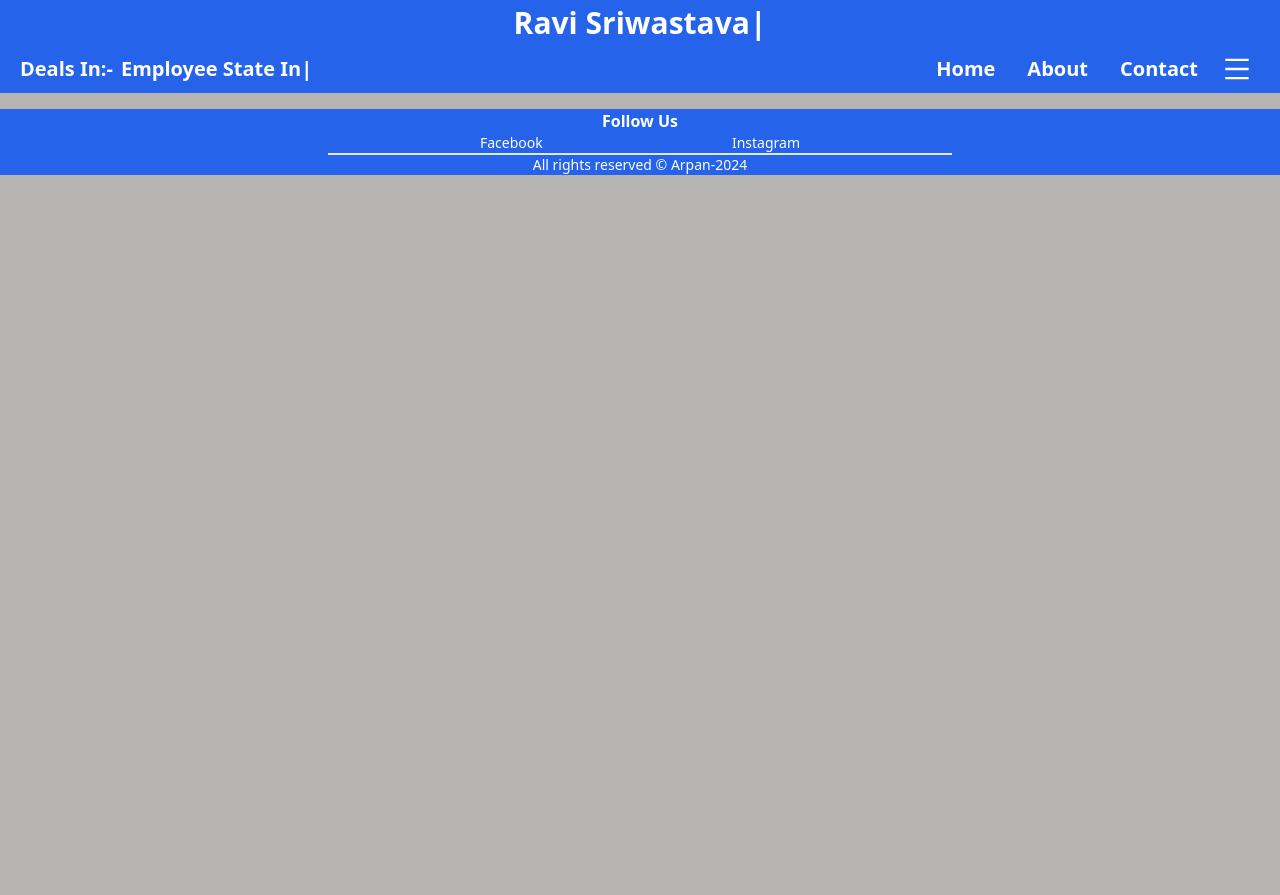
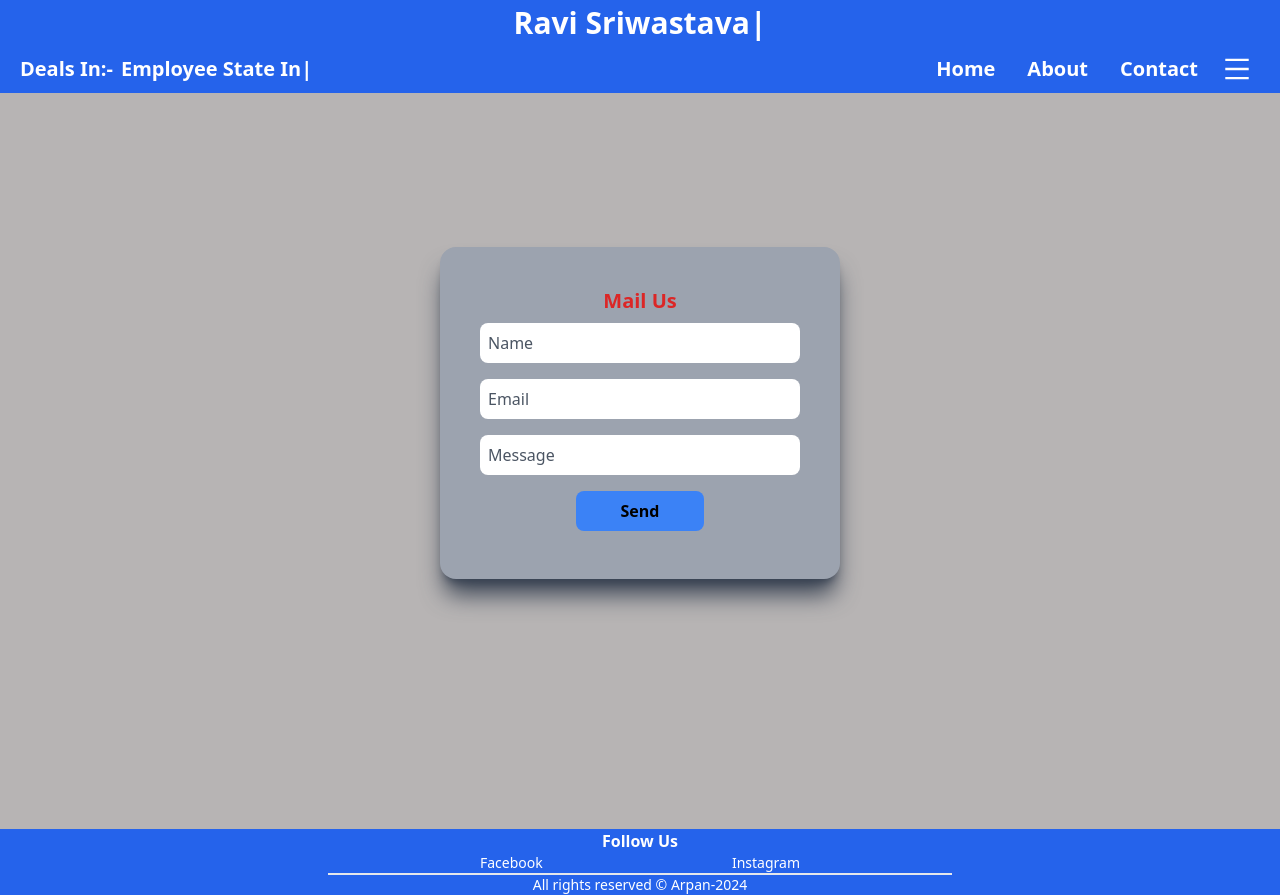
Before and after one commit to Arpan-9911/Rss, a React (Vite) app: page /mail in a window 1280 px wide. Before the commit the page ends 800 px from the top, so only its background shows below. Built offline with nearby package versions, Linux system fonts and the light colour scheme.

Commit message:
Contact And Mail

```diff
--- a/package.json
+++ b/package.json
@@ -12,9 +12,11 @@
   },
   "dependencies": {
     "@chakra-ui/react": "^2.8.2",
+    "@emailjs/browser": "^4.1.0",
     "@emotion/react": "^11.11.3",
     "@emotion/styled": "^11.11.0",
     "aos": "^2.3.4",
+    "axios": "^1.6.7",
     "react": "^18.2.0",
     "react-dom": "^18.2.0",
     "react-icons": "^5.0.1",
--- a/src/App.jsx
+++ b/src/App.jsx
@@ -4,6 +4,8 @@ import Navbar from './Pages/Navbar'
 import Home from './Pages/Home'
 import Footer from './Pages/Footer'
 import LoginPage from './Pages/LoginPage'
+import ContactPage from './Pages/ContactPage'
+import Mail from './Components/Contact/Mail'
 
 function App() {
 
@@ -13,6 +15,8 @@ function App() {
       <Routes>
         <Route path='/' element={<Home/>} />
         <Route path='/login' element={<LoginPage/>} />
+        <Route path='/contact' element={<ContactPage/>} />
+        <Route path='/mail' element={<Mail/>} />
       </Routes>
       <Footer/>
     </Router>
--- /dev/null
+++ b/src/Components/Contact/Contact.jsx
@@ -0,0 +1,32 @@
+import React from 'react'
+import { Link } from 'react-router-dom'
+
+const Contact = () => {
+  return (
+    <>
+      <div className="h-screen">
+        <h1 className="w-screen h-20 mdmax:h-fit text-center text-5xl mt-10 text-red-500 font-bold font-serif mb-10 mdmax:mb-0 mddmax:text-3xl">CONTACT US</h1>
+        <div className="w-screen flex flex-wrap items-center justify-center">
+          <div className="w-1/2 p-5 pl-10 text-xl text-center font-semibold mdsmax:w-fit xlmax:px-2 mdsmax:text-sm border-r-4 mdmax:border-r-0 mdmax:border-b-4">
+            <h1 className="my-1 text-2xl mdsmax:text-lg">Ravi Srivastava</h1>
+            <div className='my-1'><h1>F-190A, Nandgram, Ghaziabad,</h1><h1>UttarPradesh - 201003</h1></div>
+            <h1 className="my-1">9990295809</h1>
+            <h1 className="my-1">rssassociates01@gmail.com</h1>
+            <h1 className="my-1">Mon-Sat : 9:00 a.m. - 6:00 pm</h1>
+            <div className="flex items-center justify-evenly flex-wrap">
+              <h1 className="m-1 px-4 py-2 bg-red-400 text-center w-fit rounded-lg"><a href="tel:+91 9990295809">Call Us</a></h1>
+              <h1 className=" m-1 px-4 py-2 bg-green-400 text-center w-fit rounded-lg"><a href="https://wa.me/919990295809" target="_blank">Whatsapp Us</a></h1>
+              <Link to={"/mail"}  className=" m-1 px-4 py-2 bg-violet-400 text-center w-fit rounded-lg">Mail Us</Link>
+            </div>
+
+          </div>
+          <div className="w-1/3 min-w-72 mdmax:w-full p-5">
+            <iframe src="https://www.google.com/maps/embed?pb=!1m18!1m12!1m3!1d3500.0977175252383!2d77.40423947495881!3d28.68672338161869!2m3!1f0!2f0!3f0!3m2!1i1024!2i768!4f13.1!3m3!1m2!1s0x390cf05f53c2011b%3A0x1299dd14c28592!2sRSS%20ASSOCIATES!5e0!3m2!1sen!2sin!4v1705604196869!5m2!1sen!2sin" className="w-full h-60 border-4 border-black" allowfullscreen="" loading="lazy" referrerpolicy="no-referrer-when-downgrade"></iframe>
+          </div>
+        </div>
+      </div>
+    </>
+  )
+}
+
+export default Contact
--- /dev/null
+++ b/src/Components/Contact/Mail.jsx
@@ -0,0 +1,53 @@
+import React, { useRef, useState } from 'react'
+import emailjs from '@emailjs/browser';
+import { useNavigate } from 'react-router-dom';
+
+const Mail = () => {
+  const [name, setName] = useState('')
+  const [email, setEmail] = useState('')
+  const [message, setMessage] = useState('')
+
+  const handleSubmit = (e) => {
+    e.preventDefault();
+
+    const serviceID = 'service_vnx5e2n'
+    const templateID = 'template_7vr9ypp'
+    const publicKey = '6kq8W8hQw-Y7SmBfX'
+
+    const templateParams = {
+      name: name,
+      email: email,
+      message: message,
+    }
+
+    emailjs.send(serviceID, templateID, templateParams, publicKey)
+    .then((response) => {
+      alert("Mail Sent Successfully")
+      setName('')
+      setEmail('')
+      setMessage('')
+    })
+    .catch((error) => {
+      alert('Error Happened')
+    })
+  }
+
+  const navigate = useNavigate();
+  const EmailSent = () => {
+    navigate("/home")
+  }
+
+  return (
+    <div className="w-screen h-screen flex items-center justify-center -mt-20">
+      <form onSubmit={handleSubmit} className="flex flex-col rounded-2xl p-10 bg-gray-400 shadow-xl shadow-gray-700 mdmax:p-5">
+        <h1 className="m-auto text-xl text-red-600 font-bold">Mail Us</h1>
+        <input type="text" name="user_name" placeholder="Name" autoComplete='off' className="my-2 w-80 mdmax:w-48 h-10 rounded-lg p-2 placeholder:text-gray-600" value={name} onChange={(e) => setName(e.target.value)} />
+        <input type="email" name="user_email" placeholder='Email' autoComplete='off' className="my-2 w-80 mdmax:w-48 h-10 rounded-lg p-2 placeholder:text-gray-600" value={email} onChange={(e) => setEmail(e.target.value)} />
+        <textarea name="message" placeholder='Message' autoComplete='off' className="my-2 w-80 mdmax:w-48 h-10 rounded-lg p-2 resize-none placeholder:text-gray-600" value={message} onChange={(e) => setMessage(e.target.value)}/>
+        <input type="submit" value="Send" onClick={EmailSent} className="w-32 h-10 my-2 rounded-lg font-bold m-auto bg-blue-500 active:bg-blue-900 active:scale-110" />
+      </form>
+    </div>
+  )
+}
+
+export default Mail
--- a/src/Components/Home/HomeBody3.jsx
+++ b/src/Components/Home/HomeBody3.jsx
@@ -1,6 +1,20 @@
 import React, { useEffect } from 'react'
 import profile from '../../assets/userProfile.png'
+import { useNavigate } from 'react-router-dom'
+
 const HomeBody3 = () => {
+  const navigate = useNavigate();
+  const LoggedIn = () => {
+    const name = document.querySelector("#username").value
+    const pass = document.querySelector('#password').value
+    if (name == 'Ravi' && pass == 'Ravi@999'){
+      alert('Login Successful')
+      navigate("/dashboard")
+    }
+    else{
+      alert('Invalid Credentials')
+    }
+  }
   return (
     <div className="m-auto w-full h-52 mt-7">
       <form className="flex m-auto py-2 px-5 flex-col items-center w-fit justify-center rounded-2xl border-4" onLoad={"reset"}>
@@ -8,7 +22,7 @@ const HomeBody3 = () => {
         <input type="text" name="username" id="username" placeholder="Username" className="w-52 text-black outline-none rounded-lg px-2 py-1 mb-2" />
         <input type="password" name="password" id="password" placeholder="Password" className="w-52 text-black outline-none h-8 rounded-lg px-2 py-1 mb-2" />
         <div data-aos className="w-52 text-black h-8 rounded-lg flex justify-evenly">
-          <input type="submit" value="Login" className="w-16 bg-blue-500 text-white rounded-lg transition-all duration-300 active:scale-110 active:bg-blue-900"/>
+          <input type="submit" value="Login" id='login' onClick={LoggedIn} className="w-16 bg-blue-500 text-white rounded-lg transition-all duration-300 active:scale-110 active:bg-blue-900"/>
           <input type="reset" value="Reset" className="w-16 bg-red-500 text-white rounded-lg transition-all duration-300 active:scale-110 active:bg-red-900"/>
         </div>
       </form>
--- a/src/Components/Login/Login.jsx
+++ b/src/Components/Login/Login.jsx
@@ -1,16 +1,29 @@
 import React from 'react'
 import profile from '../../assets/userProfile.png'
+import { useNavigate } from 'react-router-dom'
 
 const Login = () => {
+  const navigate = useNavigate();
+  const LoggedIn = () => {
+    const name = document.querySelector("#username").value
+    const pass = document.querySelector('#password').value
+    if (name == 'Ravi' && pass == 'Ravi@999'){
+      alert('Login Successful')
+      navigate("/dashboard")
+    }
+    else{
+      alert('Invalid Credentials')
+    }
+  }
   return (
     <div className="w-screen h-screen flex items-center justify-center">
       <div>
         <form className="flex bg-gray-400 shadow-xl shadow-gray-600 -mt-20 p-10 flex-col items-center w-fit justify-center rounded-2xl" onLoad={"reset"}>
           <img src={profile} alt="Login" className="w-16 h-16 mb-4 text-white" />
-          <input type="text" name="username" id="username" placeholder="Username" className="w-52 text-black outline-none rounded-lg px-2 py-1 mb-2" />
-          <input type="password" name="password" id="password" placeholder="Password" className="w-52 text-black outline-none h-8 rounded-lg px-2 py-1 mb-5" />
+          <input type="text" name="username" id="username" required placeholder="Username" className="w-52 text-black outline-none rounded-lg px-2 py-1 mb-2" />
+          <input type="password" name="password" id="password" required placeholder="Password" className="w-52 text-black outline-none h-8 rounded-lg px-2 py-1 mb-5" />
           <div data-aos className="w-52 text-black h-8 rounded-lg flex justify-evenly">
-            <input type="submit" value="Login" className="w-16 bg-blue-500 text-white rounded-lg transition-all duration-300 active:scale-110 active:bg-blue-900"/>
+            <input type="submit" value="Login" id='login' onClick={LoggedIn} className="w-16 bg-blue-500 text-white rounded-lg transition-all duration-300 active:scale-110 active:bg-blue-900"/>
             <input type="reset" value="Reset" className="w-16 bg-red-500 text-white rounded-lg transition-all duration-300 active:scale-110 active:bg-red-900"/>
           </div>
         </form>
--- a/src/Components/Navbar/MobileNav.jsx
+++ b/src/Components/Navbar/MobileNav.jsx
@@ -60,7 +60,7 @@ const MobileNav = () => {
                 <Link to={"/login"} data-aos="fade-left" data-aos-delay="100" className="hover:text-red-300 w-full text-left" onClick={onClose}>Login</Link>
                 <Link to={"/"} data-aos="fade-left" data-aos-delay="200" className="hover:text-red-300 w-full text-left" onClick={onClose}>Home</Link>
                 <Link to={"/"} data-aos="fade-left" data-aos-delay="300" className="hover:text-red-300 w-full text-left" onClick={onClose}>About</Link>
-                <Link to={"/"} data-aos="fade-left" data-aos-delay="400" className="hover:text-red-300 w-full text-left" onClick={onClose}>Contact</Link>
+                <Link to={"/contact"} data-aos="fade-left" data-aos-delay="400" className="hover:text-red-300 w-full text-left" onClick={onClose}>Contact</Link>
               </VStack>
             </DrawerBody>
           </DrawerContent>
--- /dev/null
+++ b/src/Pages/ContactPage.jsx
@@ -0,0 +1,10 @@
+import React from 'react'
+import Contact from '../Components/Contact/Contact'
+
+const ContactPage = () => {
+  return (
+    <div><Contact/></div>
+  )
+}
+
+export default ContactPage
```
Also changed, not shown: src/Components/Navbar/DesktopNav.jsx (+1 -7 lines), 1 other file (tests, documents, lock files or other folders).
